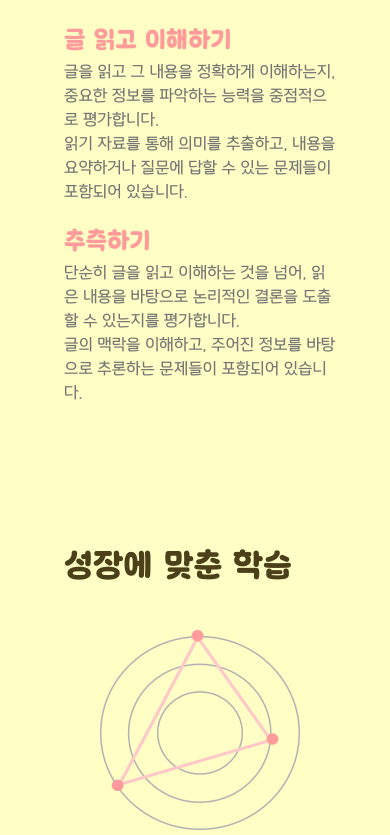
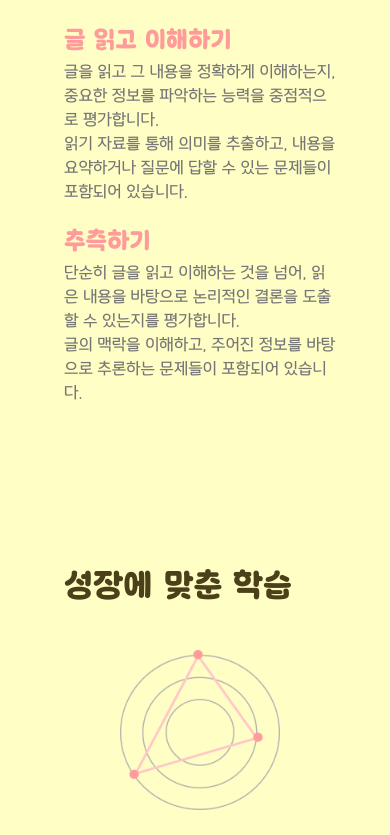
Before and after one commit to sehaim/Glu, a Next.js app in the folder frontend/glu/: page /home in a window 390 px wide. Shown: the part 1162-1997 px from the top of the page. Built offline with nearby package versions, Linux system fonts and the light colour scheme.

Commit message:
:bug: [Fix] #S11P21A506-170 #done 과한 애니메이션, overflow:hidden 속성으로 content가 일부 잘리는 문제 해결

```diff
--- a/frontend/glu/src/pages/home/home.module.css
+++ b/frontend/glu/src/pages/home/home.module.css
@@ -11,7 +11,6 @@
   height: 100%;
   min-height: calc(100vh - 60px);
   padding: 64px;
-  overflow: hidden;
 }
 
 .section-title {
@@ -137,7 +136,7 @@
 
 @keyframes slideUpBounce {
   0% {
-    transform: translateY(50%); /* 시작할 때 화면 아래에 위치 */
+    transform: translateY(64px); /* 시작할 때 화면 아래에 위치 */
     opacity: 0; /* 요소가 처음에 보이지 않음 */
   }
   25% {
@@ -154,7 +153,7 @@
 
 @keyframes slideInFromRightBounce {
   0% {
-    transform: translateX(50%); /* 화면 밖 오른쪽에서 시작 */
+    transform: translateX(64px); /* 화면 밖 오른쪽에서 시작 */
     opacity: 0; /* 처음에는 투명 */
   }
   30% {
@@ -175,7 +174,7 @@
     transform: scale(0); /* 크기 0에서 시작 */
   }
   80% {
-    transform: scale(1.1); /* 약간 커졌다가 */
+    transform: scale(1.05); /* 약간 커졌다가 */
   }
   100% {
     transform: scale(1); /* 정상 크기로 돌아옴 */
@@ -222,8 +221,8 @@
   }
 
   #graph-image {
-    max-width: 200px;
     width: 80%;
+    max-width: 160px;
     margin-right: 0px;
   }
 }
```
